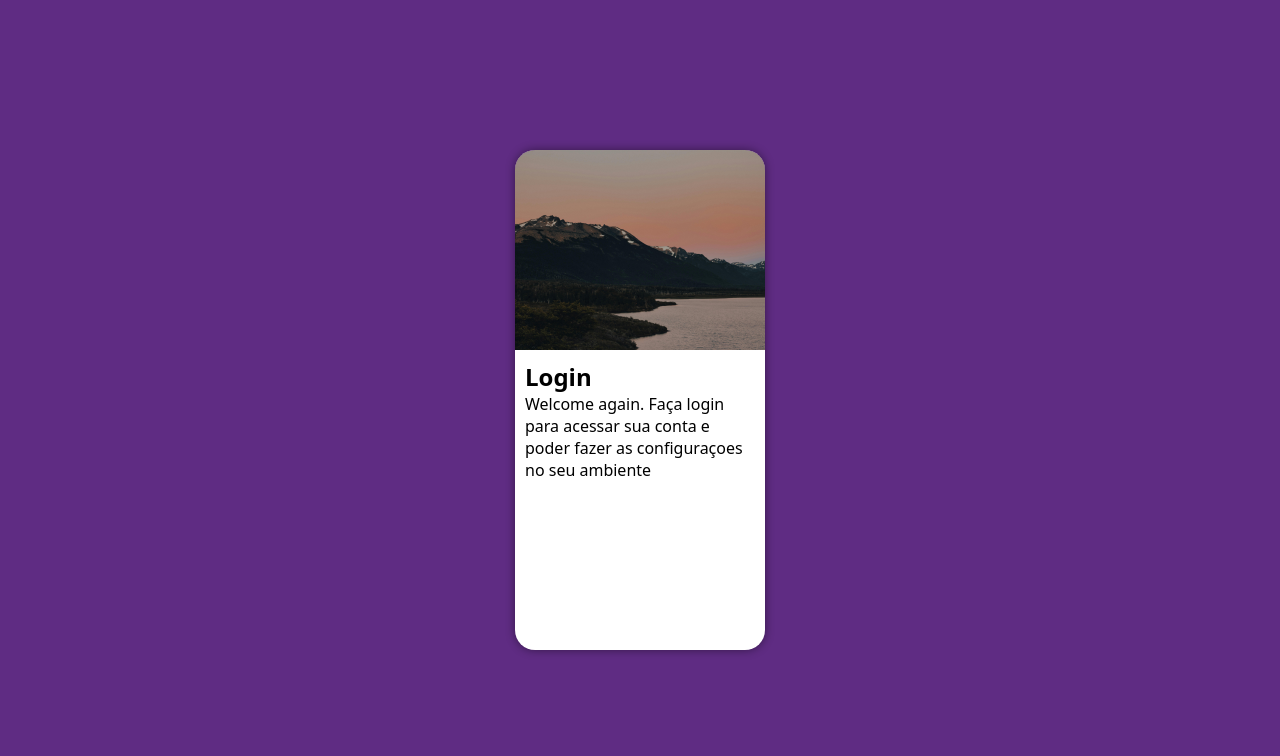
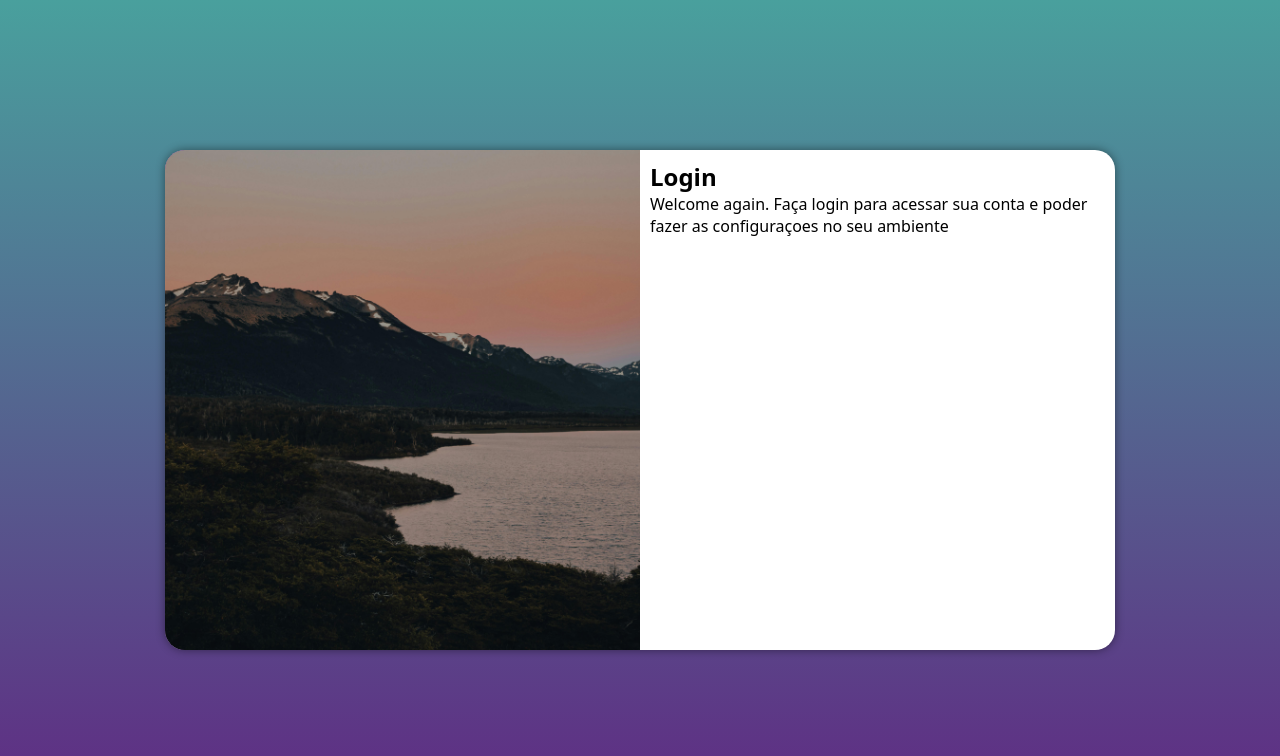
Before and after one commit to SamucaFront/loginProject, a plain HTML site: page index.html in a window 1280 px wide. Drawn offline with Linux system fonts and the light colour scheme.

Commit message:
Media Query para outras telas

```diff
--- a/estilos/media-query.css
+++ b/estilos/media-query.css
@@ -1,6 +1,11 @@
-@charset 'UTF-8';
+@charset "UTF-8";
 
 @media screen and (min-width: 768px) and (max-width: 992px){
+    body{
+    background-image: linear-gradient(to top, var(--cor1), var(--cor0));
+
+    }
+
     section#login{
         width: 80vw;
 
@@ -17,3 +22,25 @@
         width: 70%;
     }
 }
+
+@media screen and (min-width: 992px) {
+    body{
+    background-image: linear-gradient(to top, var(--cor1), var(--cor0));
+
+    }
+
+    section#login {
+        width: 950px;
+    }
+
+    section#login > div#imagem {
+        float: left;
+        width: 50%;
+        height: 100%;
+    }
+
+    section#login > div#formulario {
+        float: right;
+        width: 50%;
+    }
+}
--- a/estilos/style.css
+++ b/estilos/style.css
@@ -35,6 +35,8 @@ section#login{
     height: 500px;
     border-radius: 20px;
     box-shadow: 0px 0px 10px rgba(0, 0, 0, 0.452);
+    transition: width .3s, height .3s;
+    transition-timing-function: ease;
 }
 
 section#login > div#imagem{
```
